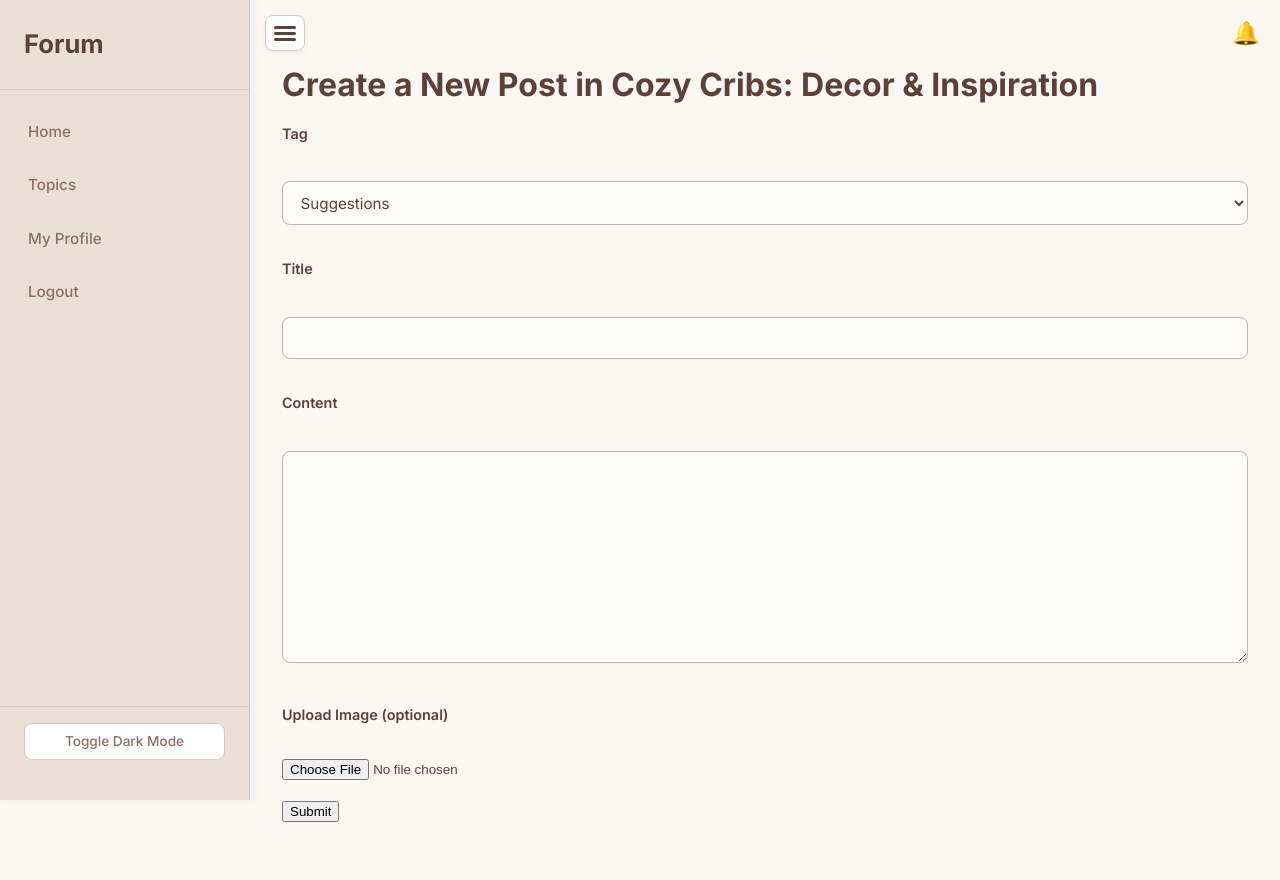
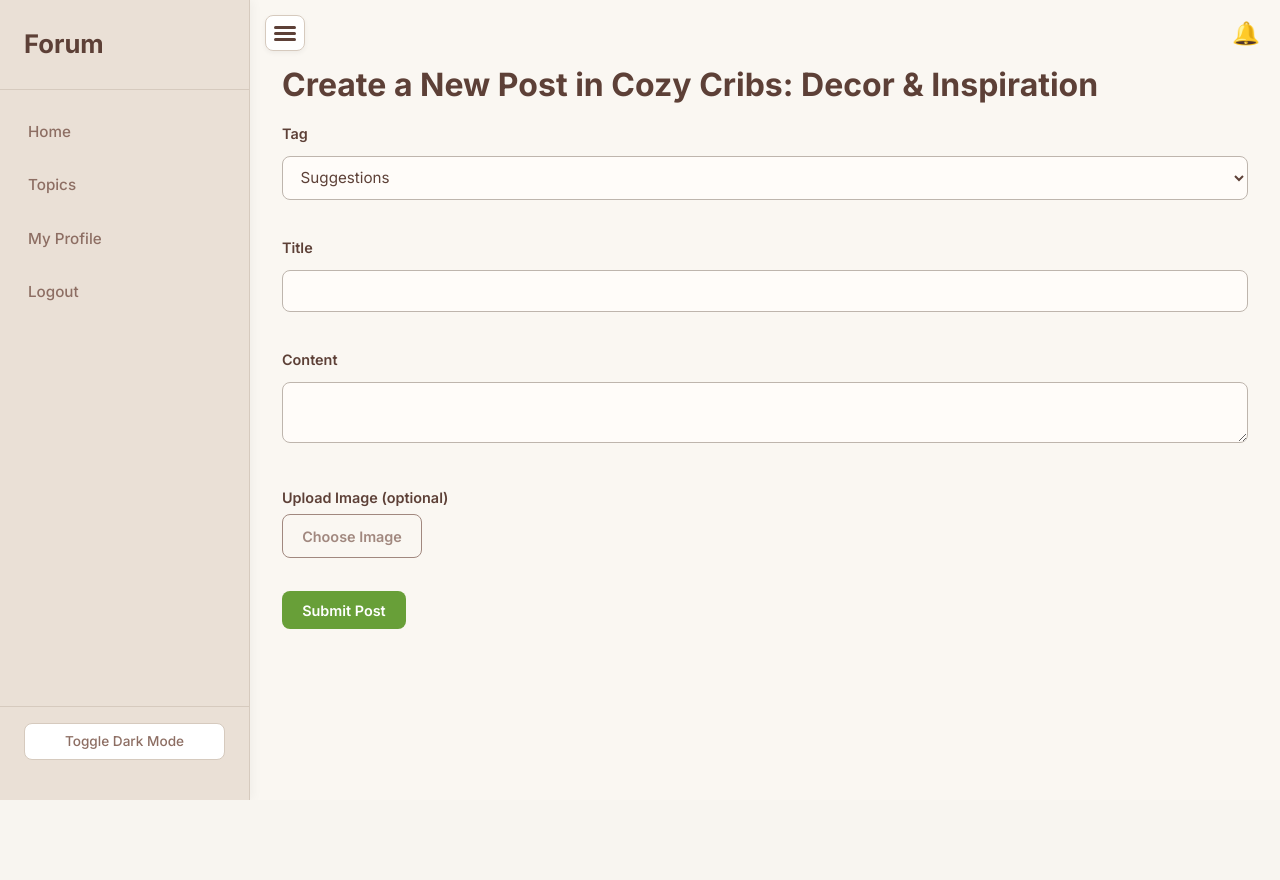
Before and after one commit to emanvela28/108-Final, a Flask app: page /topic/cozy-cribs-decor-inspiration/new in a window 1280 px wide. After the commit the page ends 800 px from the top, so only its background shows below. Run offline with Flask 3, Linux system fonts and the light colour scheme; a user stored in the database is signed in; some libraries are stand-ins or nearby versions.

Commit message:
Made styles consistent

```diff
--- a/app/static/styles.css
+++ b/app/static/styles.css
@@ -900,3 +900,23 @@ body.dark-mode .profile-pic-default {
     padding: 2px 6px;
     border-radius: 50%;
 }
+
+.custom-file-upload {
+    display: inline-block;
+    padding: 0.6rem 1.2rem;
+    font-size: 0.9rem;
+    font-weight: 600;
+    color: var(--accent-secondary);
+    background-color: transparent;
+    border: 1px solid var(--accent-secondary);
+    border-radius: var(--border-radius-medium);
+    cursor: pointer;
+    transition: background-color 0.2s ease, color 0.2s ease, transform 0.1s ease;
+}
+
+.custom-file-upload:hover {
+    background-color: var(--accent-secondary);
+    color: var(--background-card);
+    transform: translateY(-1px);
+    box-shadow: var(--shadow-soft);
+}
--- a/app/templates/create_post.html
+++ b/app/templates/create_post.html
@@ -4,47 +4,57 @@
 {% block content %}
 <h1>Create a New Post in {{ topic.name }}</h1>
 
-<form method="post" enctype="multipart/form-data">
+<form method="post" enctype="multipart/form-data" class="post-create-form">
     {{ form.hidden_tag() }}
 
-    <p>
-    {{ form.tag.label }}<br>
-    {{ form.tag() }}
-    </p>
+    <div class="form-group">
+        {{ form.tag.label(class="form-label") }}
+        {{ form.tag(class="form-control") }}
+    </div>
 
-    <p>
-        {{ form.title.label }}<br>
-        {{ form.title(size=80) }}
-    </p>
+    <div class="form-group">
+        {{ form.title.label(class="form-label") }}
+        {{ form.title(class="form-control") }}
+    </div>
 
-    <p>
-        {{ form.content.label }}<br>
-        {{ form.content(rows=10, cols=80) }}
-    </p>
+    <div class="form-group">
+        {{ form.content.label(class="form-label") }}
+        {{ form.content(class="form-control") }}
+    </div>
 
-    <p>
-        {{ form.image.label }}<br>
-        {{ form.image(onchange="previewImage(this)") }}
-    </p>
+    <div class="form-group">
+        {{ form.image.label(class="form-label") }}
+        <label for="postImageInput" class="custom-file-upload">
+            <i class="fa fa-image"></i> Choose Image
+        </label>
+        {{ form.image(id="postImageInput", style="display: none;", onchange="previewImage(this)") }}
+        <p id="file-name-display" class="text-muted" style="font-size: 0.85rem; margin-top: 0.5rem;"></p>
+    </div>
 
-    <img id="preview" class="create-post-image-preview" alt="New post image preview" /> {# EDITED: Replaced inline style with class, JS will control display #}
+    <img id="preview" class="create-post-image-preview" alt="New post image preview" />
 
-    <script>
+    <div class="form-group mt-1">
+        <button type="submit" class="btn btn-primary">Submit Post</button>
+    </div>
+</form>
+
+<script>
     function previewImage(input) {
         const preview = document.getElementById('preview');
+        const fileNameDisplay = document.getElementById('file-name-display');
+
         if (input.files && input.files[0]) {
             const reader = new FileReader();
             reader.onload = function (e) {
                 preview.src = e.target.result;
-                preview.style.display = 'block'; // This will make it visible
+                preview.style.display = 'block';
             };
+            fileNameDisplay.textContent = "Selected file: " + input.files[0].name;
             reader.readAsDataURL(input.files[0]);
         } else {
-            preview.style.display = 'none'; // Hide if no file selected
+            preview.style.display = 'none';
+            fileNameDisplay.textContent = "";
         }
     }
-    </script>
-
-    <p><input type="submit" value="Submit"></p>
-</form>
+</script>
 {% endblock %}
--- a/app/templates/my_profile.html
+++ b/app/templates/my_profile.html
@@ -29,7 +29,11 @@
             {{ form.hidden_tag() }}
             <div class="form-group">
                 {{ form.profile_picture.label(class="form-label") }}
-                {{ form.profile_picture(class="form-control-file", onchange="previewImage(this)") }}
+                <label for="profilePictureInput" class="custom-file-upload">
+                    <i class="fa fa-cloud-upload"></i> Choose File
+                </label>
+                {{ form.profile_picture(class="form-control-file", id="profilePictureInput", style="display: none;", onchange="previewImage(this)") }}
+
                 {% if form.profile_picture.errors %}
                     <div class="invalid-feedback" style="color: red; font-size: 0.8em;">
                         {% for error in form.profile_picture.errors %}
--- a/thoughts.txt
+++ b/thoughts.txt
@@ -10,6 +10,8 @@
 * user should be able to follow another user. (implemented)
 * User should be able to click on their own page and view their data (implemented)
 * User should be able to select a profile photo (implemented)
+* Notification page if someone comments or likes (implemented)
+* Deploy site (implemented)
 
 * Add a method to create / delete forum topics
 * Theme --> student dorm/house themed? Share room designs, ask for help/opinions, etc.
@@ -25,6 +27,3 @@
 * Edit posts
 * Search for posts / users
 * Tagging users in posts or comments
-* Notification page if someone comments or likes
-
-* Deploy site
```
Also changed, not shown: app/templates/create_reply.html (+30 -7 lines), app/templates/topic.html (+9 -4 lines), render.yaml (added, +7 -0 lines), app/static/uploads/83d005a3-48ca-482f-8afe-e863abf1477e_R.jpg (added), instance/app.db.
